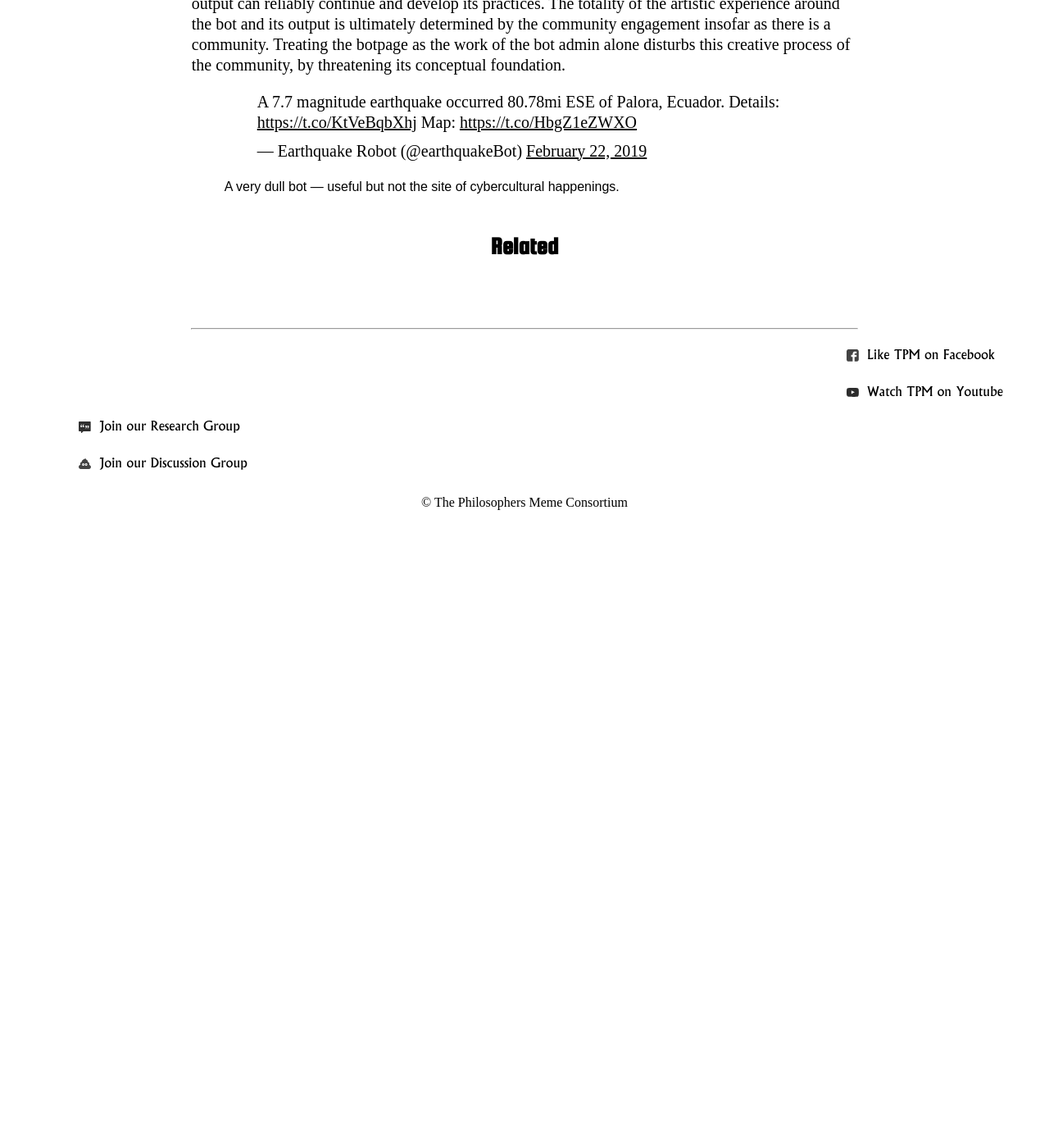
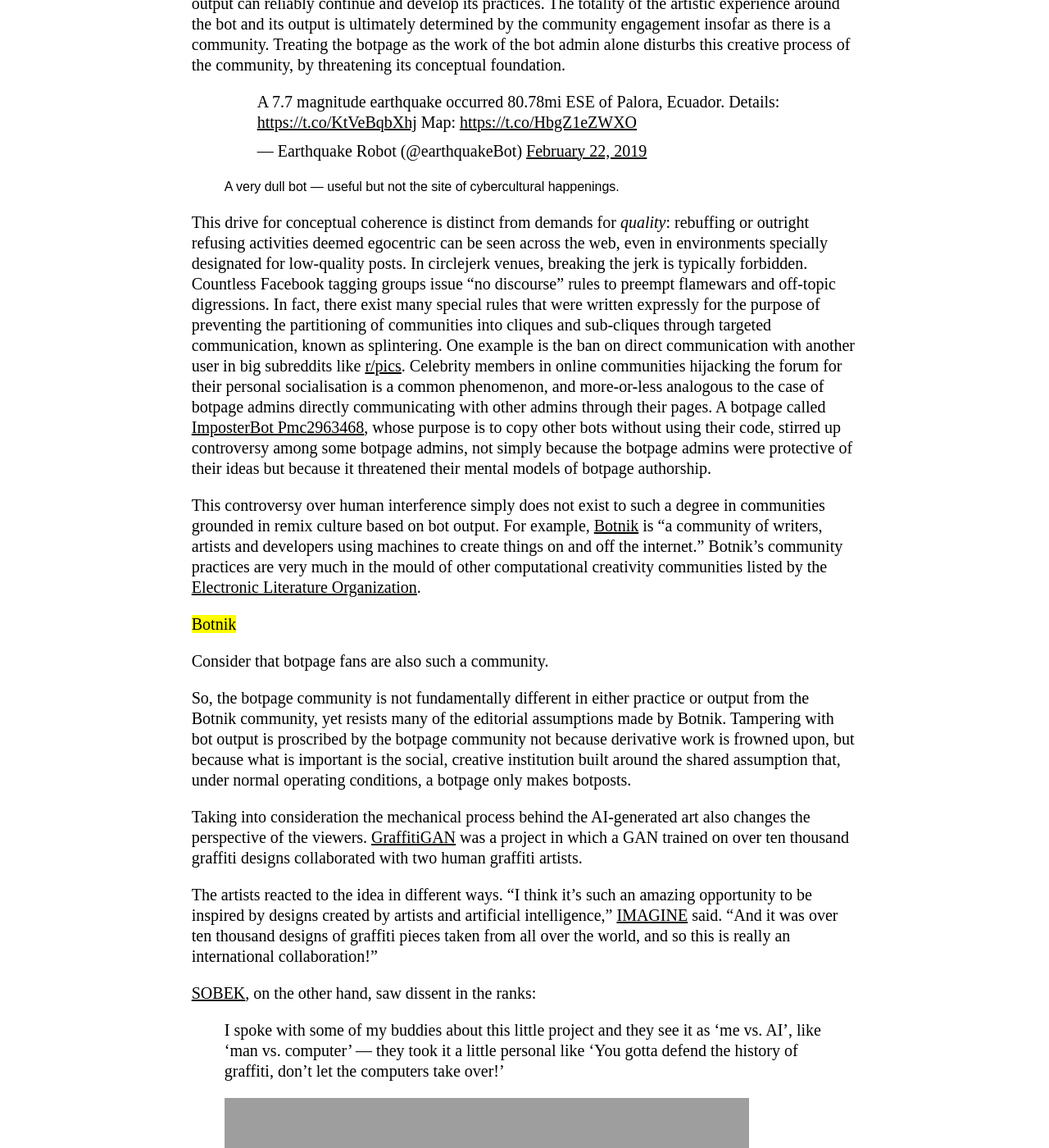
Before and after one commit to FraserThompson/PhilosophersMeme, a Jekyll site: the page built from _posts/2019-02-24-gans-and-art-forgery.markdown, in a window 1280 px wide and 1400 px high, scrolled down 4168 px. Shown: the whole window at 82% size. Built offline with Jekyll 4.4.1, drawn with Linux system fonts in a browser that asks for light colours; nearby versions of some CDN libraries; some web fonts are replaced; library files that are not in the unit come from our copies; comment, search, counter and statistics services are not loaded; before the commit the page ends 4825 px from its top, so only the background shows below that; some of the changed text lies outside the part shown; grey boxes are pictures that could not be loaded.

Commit message:
Updated Gans And Art Forgery

```diff
--- a/_posts/2019-02-24-gans-and-art-forgery.markdown
+++ b/_posts/2019-02-24-gans-and-art-forgery.markdown
@@ -70,6 +70,35 @@
    </figcaption>
 </figure>
 
+This drive for conceptual coherence is distinct from demands for *quality*: rebuffing or outright refusing activities deemed egocentric can be seen across the web, even in environments specially designated for low-quality posts. In circlejerk venues, breaking the jerk is typically forbidden. Countless Facebook tagging groups issue "no discourse" rules to preempt flamewars and off-topic digressions. In fact, there exist many special rules that were written expressly for the purpose of preventing the partitioning of communities into cliques and sub-cliques through targeted communication, known as splintering. One example is the ban on direct communication with another user in big subreddits like [r/pics][Reddit - r/pics]. Celebrity members in online communities hijacking the forum for their personal socialisation is a common phenomenon, and more-or-less analogous to the case of botpage admins directly communicating with other admins through their pages. A botpage called [ImposterBot Pmc2963468][Facebook - ImposterBot Pmc2963468], whose purpose is to copy other bots without using their code, stirred up controversy among some botpage admins, not simply because the botpage admins were protective of their ideas but because it threatened their mental models of botpage authorship.
+
+This controversy over human interference simply does not exist to such a degree in communities grounded in remix culture based on bot output. For example, [Botnik] is "a community of writers, artists and developers using machines to create things on and off the internet." Botnik's community practices are very much in the mould of other computational creativity communities listed by the [Electronic Literature Organization].
+
+<mark>Botnik</mark>
+
+Consider that botpage fans are also such a community.
+
+So, the botpage community is not fundamentally different in either practice or output from the Botnik community, yet resists many of the editorial assumptions made by Botnik. Tampering with bot output is proscribed by the botpage community not because derivative work is frowned upon, but because what is important is the social, creative institution built around the shared assumption that, under normal operating conditions, a botpage only makes botposts.
+
+Taking into consideration the mechanical process behind the AI-generated art also changes the perspective of the viewers. [GraffitiGAN][How to Generate Almost Anything - Episode 5: Human-AI Collaborated Graffiti] was a project in which a GAN trained on over ten thousand graffiti designs collaborated with two human graffiti artists.
+
+The artists reacted to the idea in different ways. "I think it's such an amazing opportunity to be inspired by designs created by artists and artificial intelligence," [IMAGINE][Instagram - IMAGINE] said. "And it was over ten thousand designs of graffiti pieces taken from all over the world, and so this is really an international collaboration!"
+
+[SOBEK][Instagram - SOBEK], on the other hand, saw dissent in the ranks:
+
+>I spoke with some of my buddies about this little project and they see it as 'me vs. AI', like 'man vs. computer' — they took it a little personal like 'You gotta defend the history of graffiti, don't let the computers take over!'
+
+<figure>
+
+<iframe width="640" height="360" src="https://www.youtube.com/embed/wNwZcHSWJPY" frameborder="0" allow="accelerometer; autoplay; encrypted-media; gyroscope; picture-in-picture" allowfullscreen></iframe>
+
+<figcaption>
+
+Interview on GraffitiGAN. [Full article at How to Generate Almost Anything][How to Generate Almost Anything - Episode 5: Human-AI Collaborated Graffiti]
+
+</figcaption>
+</figure>
+
 [Art Law Journal - Steve Schlackman: Who holds the Copyright in AI Created Art]: https://alj.artrepreneur.com/the-next-rembrandt-who-holds-the-copyright-in-computer-generated-art
 [Botnik]: https://botnik.org
 [Electronic Literature Organization]: https://eliterature.org
```
